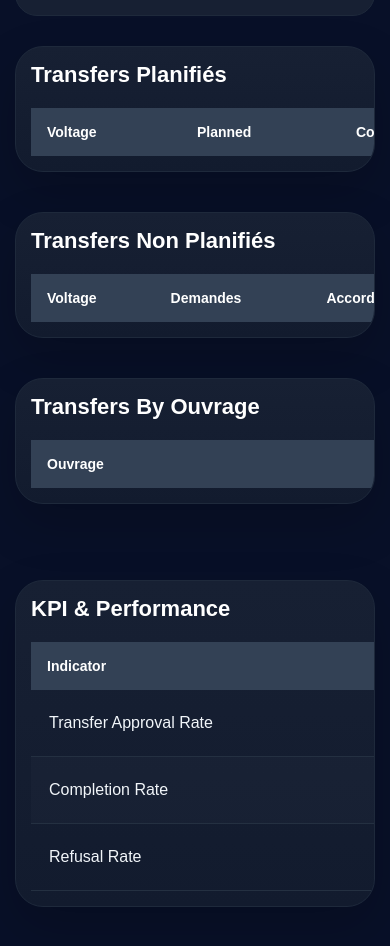
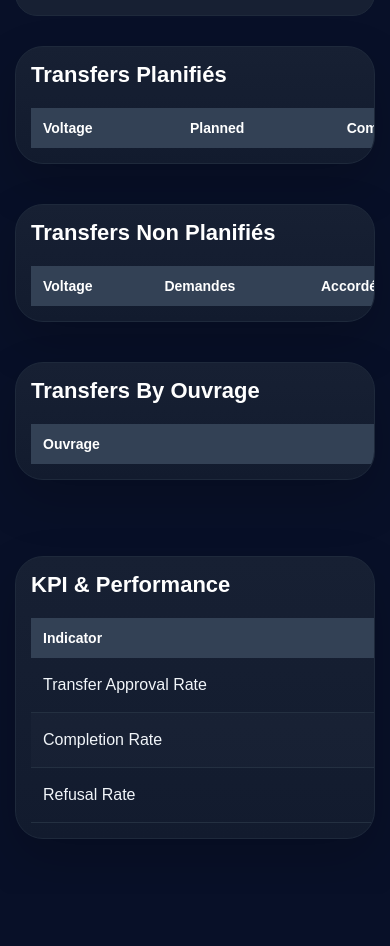
Before and after one commit to lolihackk/Project_sonalgaz, a website: page frontend/pages/bilan.html in a window 390 px wide. Shown: the part 1749-2695 px from the top of the page. After the commit the page ends 2643 px from the top, so only its background shows below. Drawn offline with Linux system fonts and the light colour scheme; no server answers; sample sign-in values are in the browser's storage.

Commit message:
Improve messages table layout and responsiveness

```diff
--- a/frontend/css/style.css
+++ b/frontend/css/style.css
@@ -475,7 +475,8 @@ body {
 
     border-radius: 28px;
 
-    padding: 45px;
+    padding: 25px;   /* was 45px */
+
     width: 100%;
 
     margin-bottom: 40px;
@@ -513,7 +514,7 @@ thead {
 
 thead th {
 
-    padding: 16px;
+    padding: 12px;
 
     text-align: left;
 
@@ -524,7 +525,7 @@ thead th {
 
 tbody td {
 
-    padding: 24px 18px;
+    padding: 18px 12px;
 
     border-bottom: 1px solid #243041;
 
```
